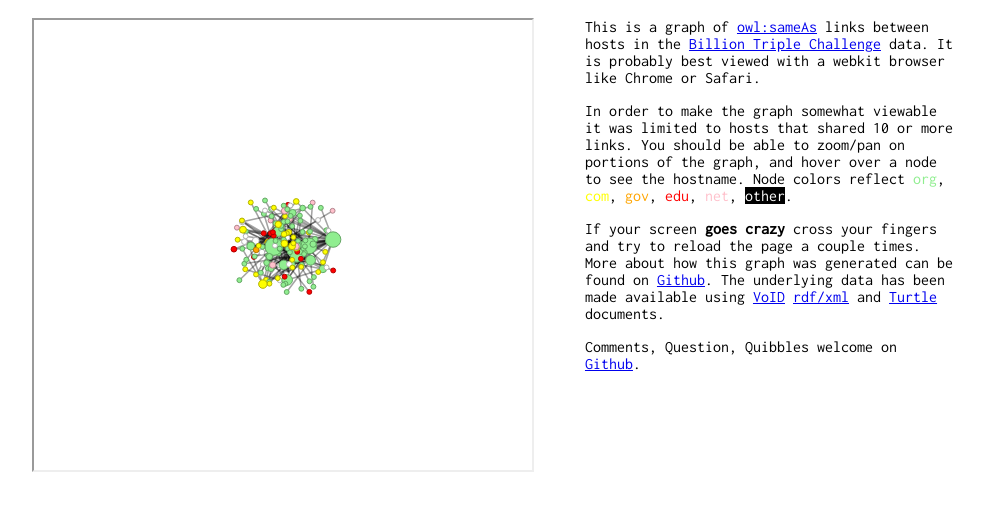
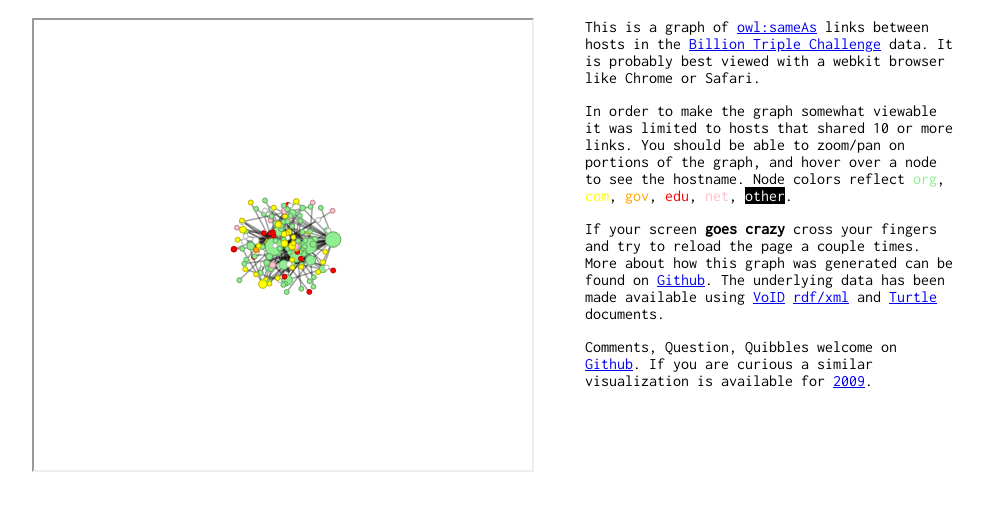
Before and after one commit to edsu/empirical-cloud, a plain HTML site: page docs/index.html in a window 1280 px wide. Shown: the part 104-614 px from the top of the page, without its empty margins (96-1079 px from the left). Drawn offline with Linux system fonts and the light colour scheme.

Commit message:
more mods for 2009 data

```diff
--- a/docs/index.html
+++ b/docs/index.html
@@ -70,8 +70,7 @@
         <a href="sameas.ttl">Turtle</a> documents.
         </p>
 
-        <p>Comments, Question, Quibbles welcome on <a
-            href="http://github.com/edsu/empirical-cloud/issues">Github</a>.
+        <p>Comments, Question, Quibbles welcome on <a href="http://github.com/edsu/empirical-cloud/issues">Github</a>. If you are curious a similar visualization is available for <a href="http://inkdroid.org/empirical-cloud/2009.html">2009</a>.
         </p>
         </div>
         </div>
```
Also changed, not shown: docs/2009.html (+1 -3 lines).
